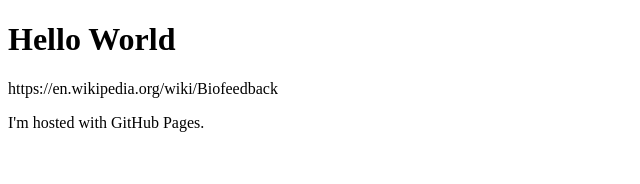
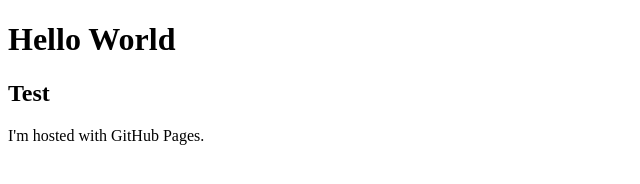
Before and after one commit to ccsounds/ccsounds.github.io, a plain HTML site: page index.html in a window 1280 px wide. Shown: the whole page, without its empty margins (0-640 px from the left). Drawn offline with Linux system fonts and the light colour scheme.

Commit message:
Update index.html

```diff
--- a/index.html
+++ b/index.html
@@ -2,7 +2,7 @@
 <html>
 <body>
 <h1>Hello World</h1>
-<link>https://en.wikipedia.org/wiki/Biofeedback</link>
+<h2>Test</h2>
 <p>I'm hosted with GitHub Pages.</p>
 </body>
 </html>
```
